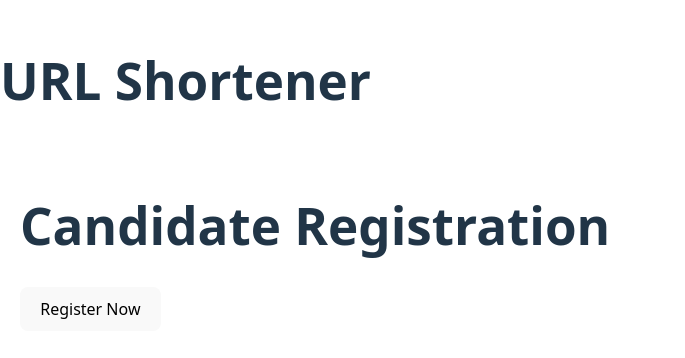
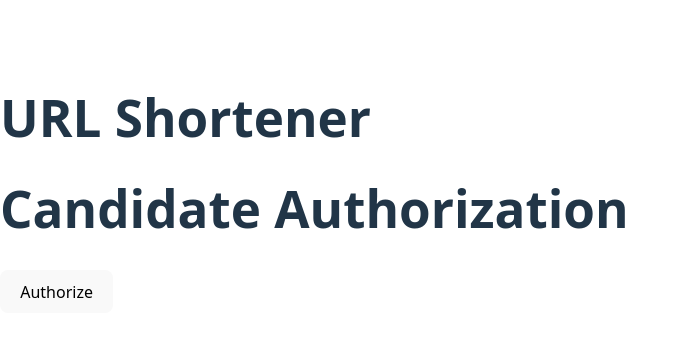
Before and after one commit to Aditbise/2218203, a React (Vite) app in the folder frontend/: page / in a window 1280 px wide. Shown: the part 216-574 px from the top of the page, without its empty margins (0-685 px from the left). Built offline with nearby package versions, Linux system fonts and the light colour scheme.

Commit message:
created authentication  updete

```diff
--- a/frontend/src/App.jsx
+++ b/frontend/src/App.jsx
@@ -1,43 +1,65 @@
 import { useState } from "react";
-import axios from "axios"; // ✅ Import axios
+import axios from "axios";
 
 function App() {
-  const [registered, setRegistered] = useState(false); // ✅ Boolean instead of string
+  const [token, setToken] = useState("");
+  const handleSubmit = async () => {
+  //     try {
+  //     const response = await axios.post(
+  //       "http://20.244.56.144/evaluation-service/register",
+  //       {
+  //         email: "aditbisht24@gmail.com",
+  //         name: "Aditya Bisht",
+  //         mobileNo: "9917522589",
+  //         githubUsername: "Aditbise",
+  //         rollNo: "218203",
+  //         accessCode: "QAhDUr"
+  //       }
+  //     );
 
-  const handleSubmit = async () => {
+  //     localStorage.setItem("clientID", response.data.clientID);
+  //     localStorage.setItem("clientSecret", response.data.clientSecret);
+
+  //     alert("Registered successfully. ClientID and Secret saved.");
+  //     setRegistered(true);
+  //   } catch (err) {
+  //     console.error("Registration failed:", err.response?.data || err.message);
+  //     alert("Registration failed.");
+  //   }
+  // };
     try {
       const response = await axios.post(
-        "http://20.244.56.144/evaluation-service/register",
+        "http://20.244.56.144/evaluation-service/auth",
         {
           email: "aditbisht24@gmail.com",
           name: "Aditya Bisht",
-          mobileNo: "9917522589",
-          githubUsername: "Aditbise",
           rollNo: "218203",
-          accessCode: ""
+          accessCode: "QAhDUr",
+          clientID:"3fd3cfff-73db-4dbb-8272-11ee42b03a71",
+          clientSecret:"SduyMSAesDUpuPWz",
         }
       );
 
-      localStorage.setItem("clientID", response.data.clientID);
-      localStorage.setItem("clientSecret", response.data.clientSecret);
+      setToken(response.data.token);
+      localStorage.setItem("authToken", response.data.access_token);
 
-      alert(" Registered! ClientID & Secret saved.");
-      setRegistered(true);
+      alert("token saved");
+      console.log("Token:", response.data.access_token);
     } catch (err) {
-      console.error("Registration fail");
+      console.error("Authentication failed:");
     }
   };
 
   return (
     <>
       <h1>URL Shortener</h1>
-      <div style={{ padding: "20px" }}>
-        <h1>Candidate Registration</h1>
+      <div>
+        <h1>Candidate Authorization</h1>
 
-        {!registered ? (
-          <button onClick={handleSubmit}>Register Now</button>
+        {!token ? (
+          <button onClick={handleSubmit}>Authorize</button>
         ) : (
-          <p>Registered</p>
+          <p>Authorized</p>
         )}
       </div>
     </>
```
